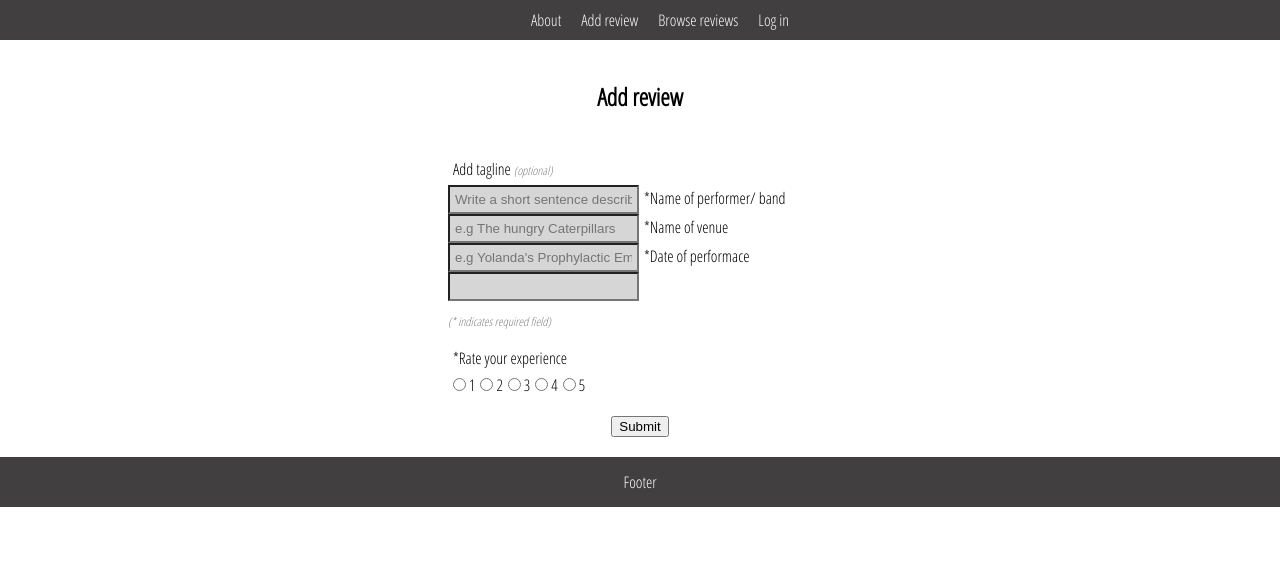
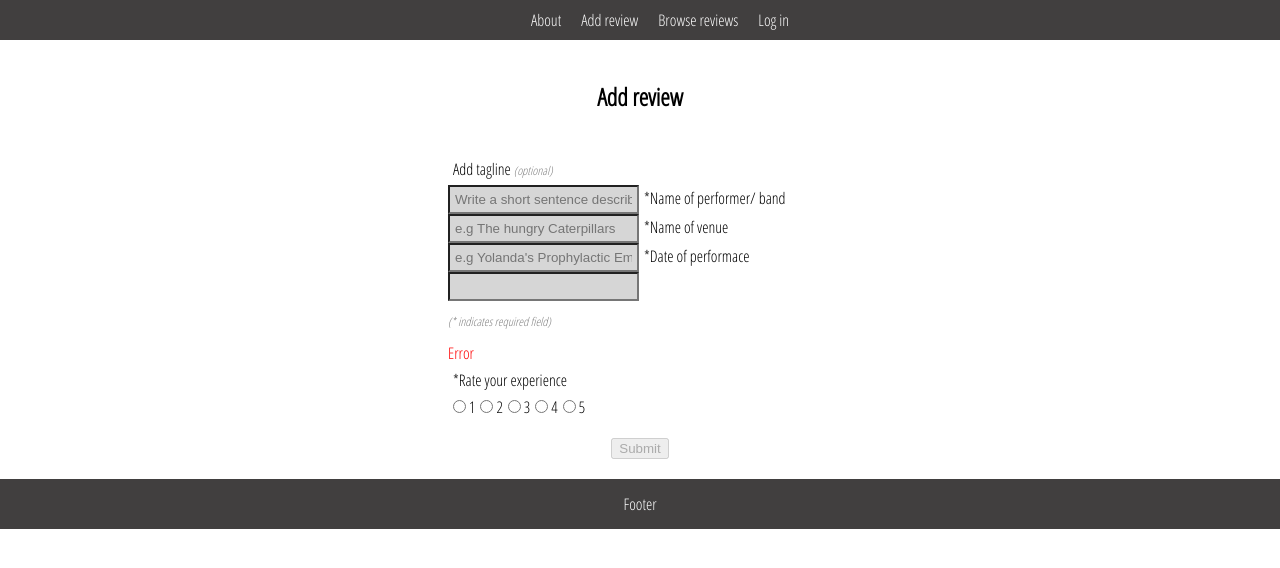
Before and after one commit to BC1985/livemodo, a React (Create React App) app: page /add in a window 1280 px wide. Shown: the top 568 px of the page. Built offline with nearby package versions, Linux system fonts and the light colour scheme.

Commit message:
Include form validation and error component

```diff
--- a/src/AddReviewsPage.css
+++ b/src/AddReviewsPage.css
@@ -10,3 +10,7 @@
 #add-review-header {
   padding: 20px;
 }
+
+.error {
+  border: 1px solid red;
+}
--- a/src/AddReviewsPage.js
+++ b/src/AddReviewsPage.js
@@ -1,5 +1,12 @@
 import React, { Component } from "react";
+import ErrorMessage from "./ErrorMessage";
 // import ThankYouPage from "./ThankYouPage";
+function validate(venue, bandName) {
+  return {
+    bandName: bandName.length === 0,
+    venue: venue.length === 0
+  };
+}
 class addReviewsPage extends Component {
   constructor() {
     super();
@@ -7,11 +14,30 @@ class addReviewsPage extends Component {
       tagline: "",
       bandName: "",
       venue: "",
-      date: "",
+      showDate: "",
       selectedItem: "",
-      showThankYouPage: false
+      showThankYouPage: false,
+      errors: { venue: false, bandName: false },
+      touched: {
+        venue: false,
+        bandName: false
+      },
+      errorMessage: false
     };
   }
+
+  canSubmit = () => {
+    const { bandName, venue } = this.state;
+    const errors = this.props.validate(venue, bandName);
+    const isDisabled = Object.keys(errors).some(x => errors[x]);
+    return !isDisabled;
+  };
+
+  handleSubmit = e => {
+    if (!this.canSubmit()) {
+      e.preventDefault();
+    }
+  };
   changeHandler = e => {
     const name = e.target.name;
     const value = e.target.type === "radio" ? e.target.checked : e.target.value;
@@ -25,32 +51,38 @@ class addReviewsPage extends Component {
     this.setState({
       selectedItem
     });
-    console.log(this.state);
   };
 
-  handleSubmit = e => {
-    e.preventDefault();
-    // this.setState({
-    //   redirect: true
-    // });
+  handleBlur = field => e => {
+    this.setState({
+      touched: { ...this.state.touched, [field]: true }
+    });
   };
+  render() {
+    const shouldBeError = field => {
+      const hasErrors = errors[field];
+      const shouldShow = this.state.touched[field];
+      return hasErrors ? shouldShow : false;
+    };
 
-  render() {
-    // if (this.state.redirect) {
-    //   return <Redirect to="/thank-you" component={ThankYouPage} />;
-    // }
+    const { bandName, venue } = this.state;
+    const errors = validate(venue, bandName);
+    const isEnabled = !Object.keys(errors).some(x => errors[x]);
+
     const spanStyle = {
       color: "gray",
       fontStyle: "italic",
       fontSize: "12px"
     };
+    console.log(this.state.errors);
+
     return (
       <div>
         <div className="add-review-container">
           <div>
             <h2 id="add-review-header">Add review</h2>
           </div>
-          <form>
+          <form onSubmit={this.handleSubmit}>
             <label>
               Add tagline <span style={spanStyle}>(optional)</span>
             </label>
@@ -64,29 +96,36 @@ class addReviewsPage extends Component {
               />
               <label>*Name of performer/ band</label>
               <input
+                className={shouldBeError("bandName") ? "error" : ""}
                 placeholder="e.g The hungry Caterpillars"
                 name="bandName"
                 value={this.state.bandName.value}
                 onChange={this.changeHandler}
+                onBlur={this.handleBlur("bandName")}
                 required
               />
               <label>*Name of venue</label>
               <input
+                className={shouldBeError("venue") ? "error" : ""}
                 placeholder="e.g Yolanda's Prophylactic Emporium"
                 name="venue"
                 value={this.state.venue.value}
+                onBlur={this.handleBlur("venue")}
                 onChange={this.changeHandler}
                 required
               />
               <label>*Date of performace</label>
               <input
                 type="text"
-                name="date"
-                value={this.state.date.value}
+                name="showDate"
+                value={this.state.showDate.value}
                 onChange={this.changeHandler}
                 required
               />
               <p style={spanStyle}>(* indicates required field)</p>
+              <div className={shouldBeError("message") ? "error" : ""}>
+                {this.state.errors && <ErrorMessage />}
+              </div>
             </section>
             <label>*Rate your experience</label>
             <section className="radio-buttons">
@@ -127,7 +166,11 @@ class addReviewsPage extends Component {
               5
             </section>
 
-            <button type="submit" onClick={this.props.addReview}>
+            <button
+              type="submit"
+              disabled={!isEnabled}
+              onClick={this.props.addReview}
+            >
               Submit
             </button>
           </form>
--- a/src/App.js
+++ b/src/App.js
@@ -16,6 +16,7 @@ import "./LoginPage.css";
 import AddReviewsPage from "./AddReviewsPage";
 import "./AddReviewsPage.css";
 import ThankYouPage from "./ThankYouPage";
+import ErrorMessage from "./ErrorMessage";
 
 export default class App extends Component {
   constructor() {
@@ -24,6 +25,7 @@ export default class App extends Component {
       isEmptyState: true
     };
   }
+
   changeState = () => {
     this.setState({
       ...this.state,
@@ -32,19 +34,21 @@ export default class App extends Component {
     });
   };
   render() {
-    console.log(this.state);
     return (
       <Router>
         <div className="App">
           <Navbar />
           <Switch>
             {this.state.isThankYouPage && <ThankYouPage />}
-            <Route path="/" exact component={LandingPage} />
+            <Route path="/" exact component={LandingPage} isLoggedIn={false} />
             <Route path="/signup" component={SignupForm} />
             <Route path="/browse" component={BrowseReviewsPage} />
             <Route path="/login" component={LoginForm} />
             {this.state.isEmptyState && (
-              <AddReviewsPage addReview={this.changeState} />
+              <AddReviewsPage
+                addReview={this.changeState}
+                errorMessage={ErrorMessage}
+              />
             )}
             <Route path="/add" component={AddReviewsPage} />
             />
--- /dev/null
+++ b/src/ErrorMessage.js
@@ -0,0 +1,9 @@
+import React from "react";
+const errorStyle = {
+  color: "red"
+};
+function ErrorMessage() {
+  return <div style={errorStyle}>Error</div>;
+}
+
+export default ErrorMessage;
```
